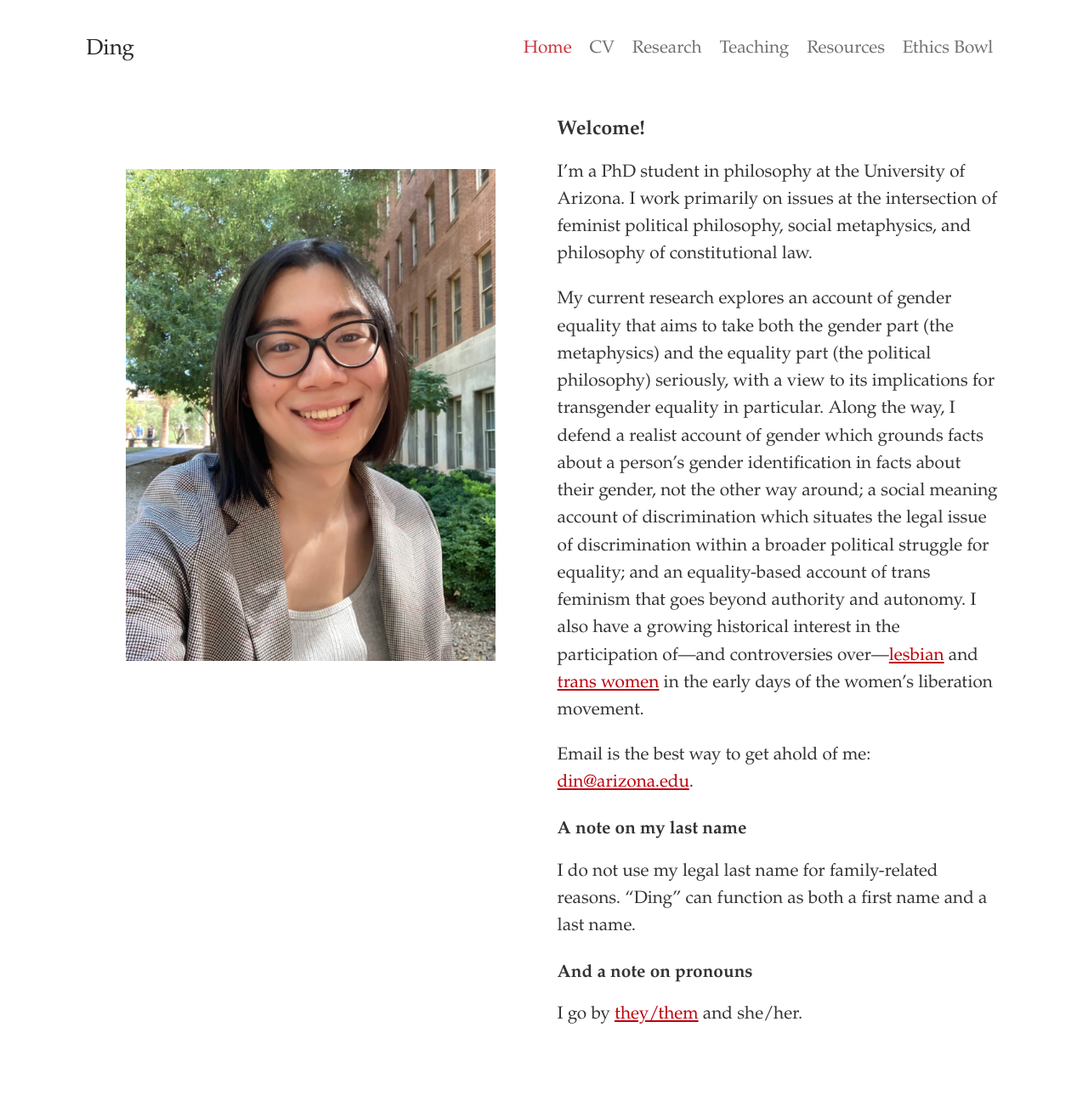
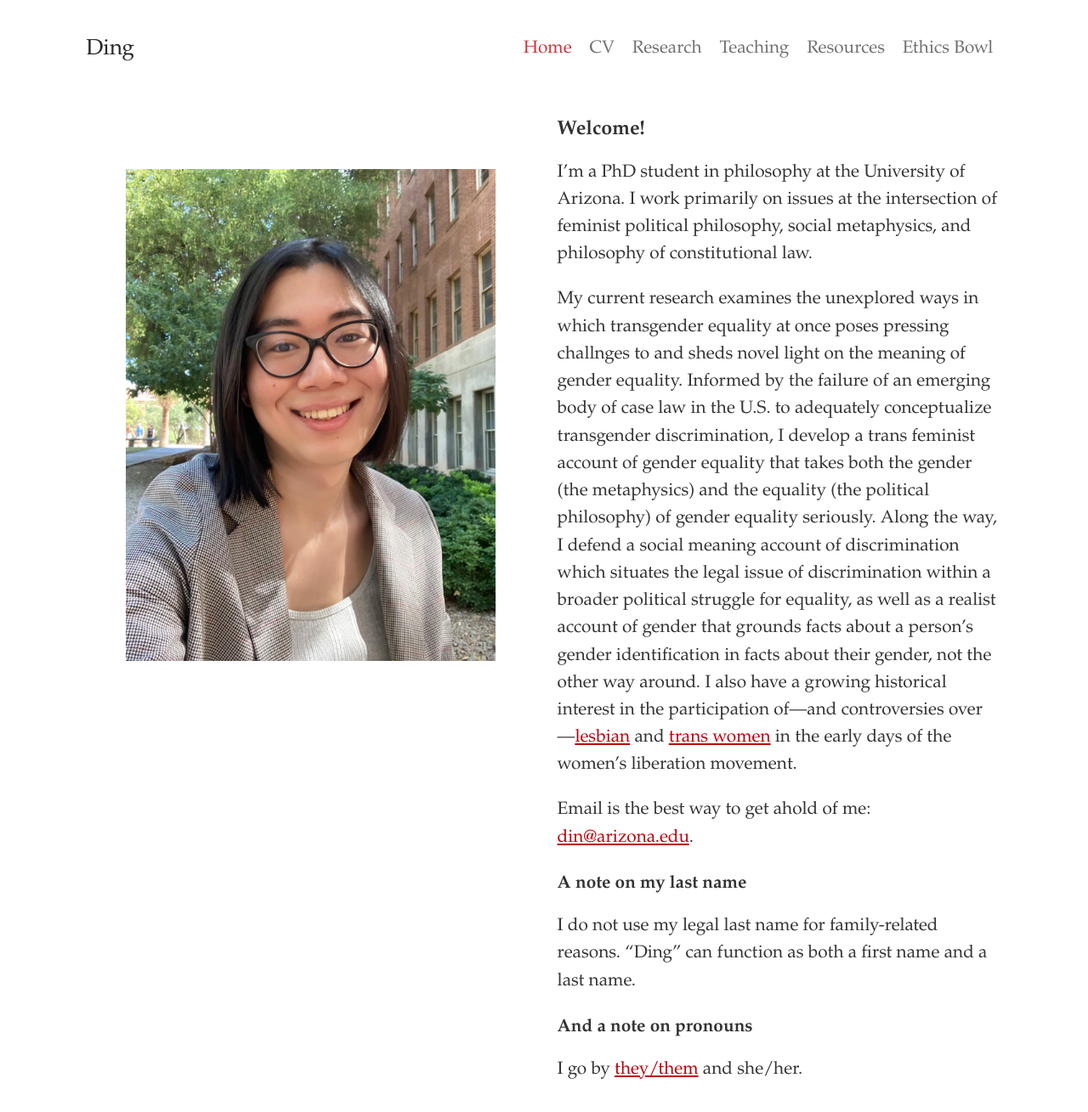
Before and after one commit to dingherself/dingherself.github.io, a Jekyll site: the page built from index.html, in a window 1280 px wide and 1359 px high. Shown: the top 1309 px of the window at 85% size. Built offline with Jekyll 4.4.1, drawn with Linux system fonts in a browser that asks for light colours; nearby versions of some CDN libraries; some web fonts are replaced.

Commit message:
new research bio

```diff
--- a/index.html
+++ b/index.html
@@ -12,7 +12,7 @@ headerpicalt: "A picture of me looking into the camera, smiling."
 
 <p>I’m a PhD student in philosophy at the University of Arizona. I work primarily on issues at the intersection of feminist political philosophy, social metaphysics, and philosophy of constitutional law.</p>
 
-<p>My current research explores an account of gender equality that aims to take both the gender part (the metaphysics) and the equality part (the political philosophy) seriously, with a view to its implications for transgender equality in particular. Along the way, I defend a realist account of gender which grounds facts about a person’s gender identification in facts about their gender, not the other way around; a social meaning account of discrimination which situates the legal issue of discrimination within a broader political struggle for equality; and an equality-based account of trans feminism that goes beyond authority and autonomy. I also have a growing historical interest in the participation of—and controversies over—<a href="https://repository.duke.edu/dc/wlmpc/wlmms01011">lesbian</a> and <a href="https://revolution.berkeley.edu/diary-mad-organizer-wclc-conference">trans women</a> in the early days of the women’s liberation movement.</p>
+<p>My current research examines the unexplored ways in which transgender equality at once poses pressing challnges to and sheds novel light on the meaning of gender equality. Informed by the failure of an emerging body of case law in the U.S. to adequately conceptualize transgender discrimination, I develop a trans feminist account of gender equality that takes both the gender (the metaphysics) and the equality (the political philosophy) of gender equality seriously. Along the way, I defend a social meaning account of discrimination which situates the legal issue of discrimination within a broader political struggle for equality, as well as a realist account of gender that grounds facts about a person’s gender identification in facts about their gender, not the other way around. I also have a growing historical interest in the participation of—and controversies over—<a href="https://repository.duke.edu/dc/wlmpc/wlmms01011">lesbian</a> and <a href="https://revolution.berkeley.edu/diary-mad-organizer-wclc-conference">trans women</a> in the early days of the women’s liberation movement.</p>
 
 <script language="JavaScript" type="text/javascript">
   var u = "din";
```
